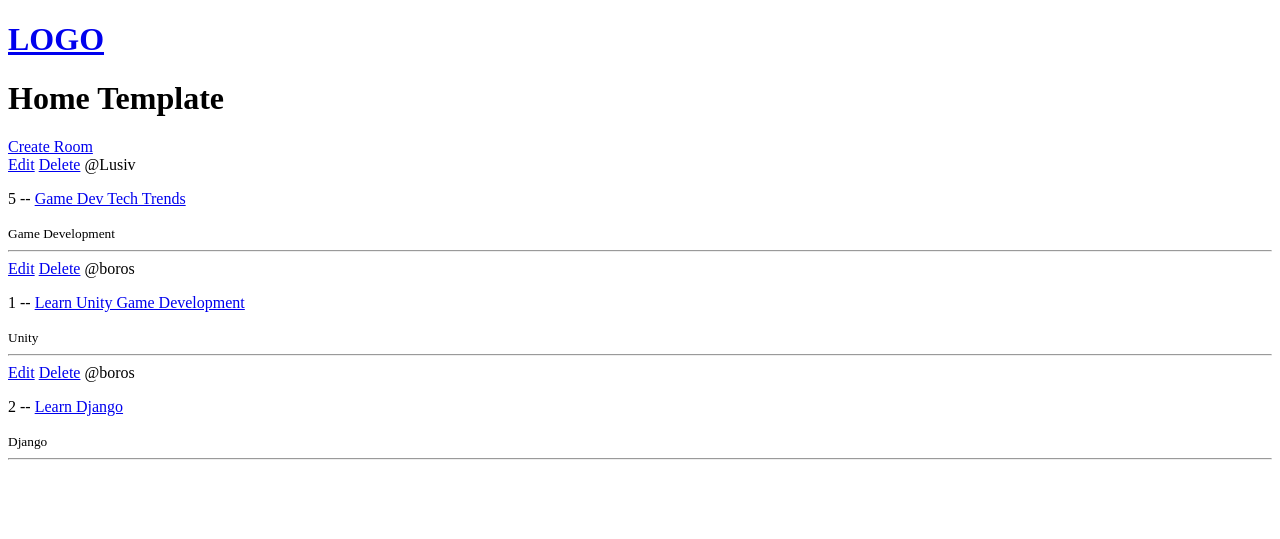
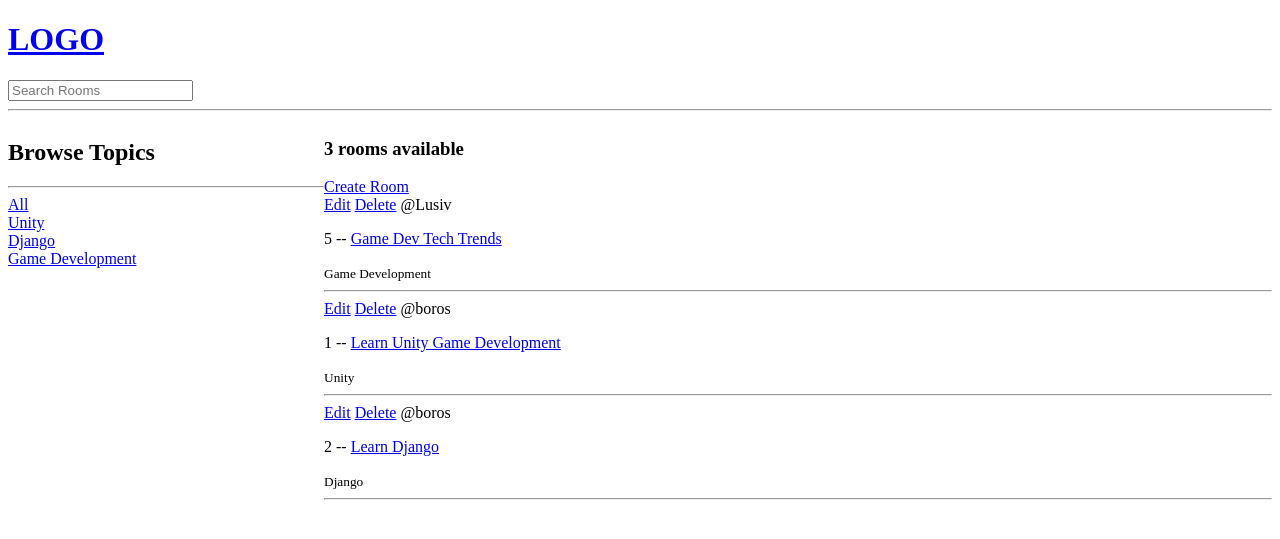
Before and after one commit to boros41/Django-Tutorial-Part-1, a Django app: page / in a window 1280 px wide. Shown: the top 539 px of the page. Run offline with Django 5.2, Linux system fonts and the light colour scheme; data comes from the database, SQL or seed files in the repository; both versions use the stored data as it was after the commit.

Commit message:
2:06:22 - Search timestamp complete

```diff
--- a/base/templates/base/home.html
+++ b/base/templates/base/home.html
@@ -9,12 +9,38 @@
     <meta charset="UTF-8" />
     <meta name="viewport" content="width=device-width, initial-scale=1.0" />
     <title>Home</title>
+
+    <style>
+      .home-container {
+        display: grid;
+        grid-template-columns: 1fr 3fr;
+      }
+    </style>
   </head>
   <body>
     <header>
-        <h1>Home Template</h1>
+
     </header>
-    <main>
+    <main class="home-container">
+      <div>
+        <h2>Browse Topics</h2>
+        <hr>
+
+        <nav>
+          <!--Reset the URL query when a user selects the All link-->
+          <a href="{% url 'home' %}">All</a>
+        </nav>
+
+        {% for topic in topics %}
+        <nav>
+          <!--Link adds a query to the URL specifying the topic's name which we can get-->
+          <a href="{% url 'home' %}?q={{topic.name}}">{{topic.name}}</a>
+        </nav>
+        {% endfor %}
+      </div>
+
+      <div>
+        <h3>{{room_count}} rooms available</h3>
         <a href="{% url 'create-room' %}">Create Room</a>
 
         <div>
@@ -30,6 +56,7 @@
 
             {% endfor %}
         </div>
+      </div>
     </main>
     <footer>
 
--- a/base/views.py
+++ b/base/views.py
@@ -1,6 +1,7 @@
 from django.shortcuts import render, redirect
+from django.db.models import Q
 from django.http import HttpResponse
-from .models import Room
+from .models import Room, Topic
 from .forms import RoomForm
 
 # Create your views here.
@@ -16,8 +17,27 @@ from .forms import RoomForm
 
 # home page
 def home(request):
-    rooms = Room.objects.all() # get all the rooms in the database (entries), currently overriding rooms list
-    context = {"rooms": rooms}
+    if request.GET.get("q") != None:
+        q = request.GET.get("q") # get the query parameter from the URL such as "?q=Django"
+    else:
+        q = ""
+
+    # get the room objects/entries where the topic name is equal to the query parameter
+    # this goes into the topic field of model Room and goes to the parent using (__) to get the name to see if it is equal to q
+    # the __icontains is a case-insensitive search meaning if the query is empty, then technically all topic names match that
+    # if the query is not empty but only contains the start of a topic name such as "Un" for "Unity" then it will
+    # still match the topic name "Unity" because it contains "Un", hence the name "contains"
+    rooms = Room.objects.filter(
+        Q(topic__name__icontains=q)
+        | Q(name__icontains=q)
+        | Q(description__icontains=q)
+        | Q(host__username__icontains=q)) # room name
+
+    room_count = rooms.count() # get the number of rooms
+
+    topics = Topic.objects.all() # get all the topics in the database (entries), ideally would filter if a lot of topics
+
+    context = {"rooms": rooms, "topics": topics, "room_count": room_count}
     return render(request, 'base/home.html', context)
 
 # room page for different conversations
--- a/templates/main.html
+++ b/templates/main.html
@@ -8,6 +8,7 @@
   </head>
   <header>
     {% include 'navbar.html' %} <!--will be included in every page-->
+    <hr>
   </header>
   <body>
     {% block content %}
--- a/templates/navbar.html
+++ b/templates/navbar.html
@@ -8,10 +8,15 @@
   </head>
   <body>
     <header>
+      <h1><a href="/">LOGO</a></h1>
 
+      <form action="{% url 'home' %}" method="get">
+        <input type="text" name="q" placeholder="Search Rooms" />
+
+      </form>
     </header>
     <main>
-        <h1><a href="/">LOGO</a></h1>
+
     </main>
     <footer>
 
```
Also changed, not shown: db.sqlite3.
